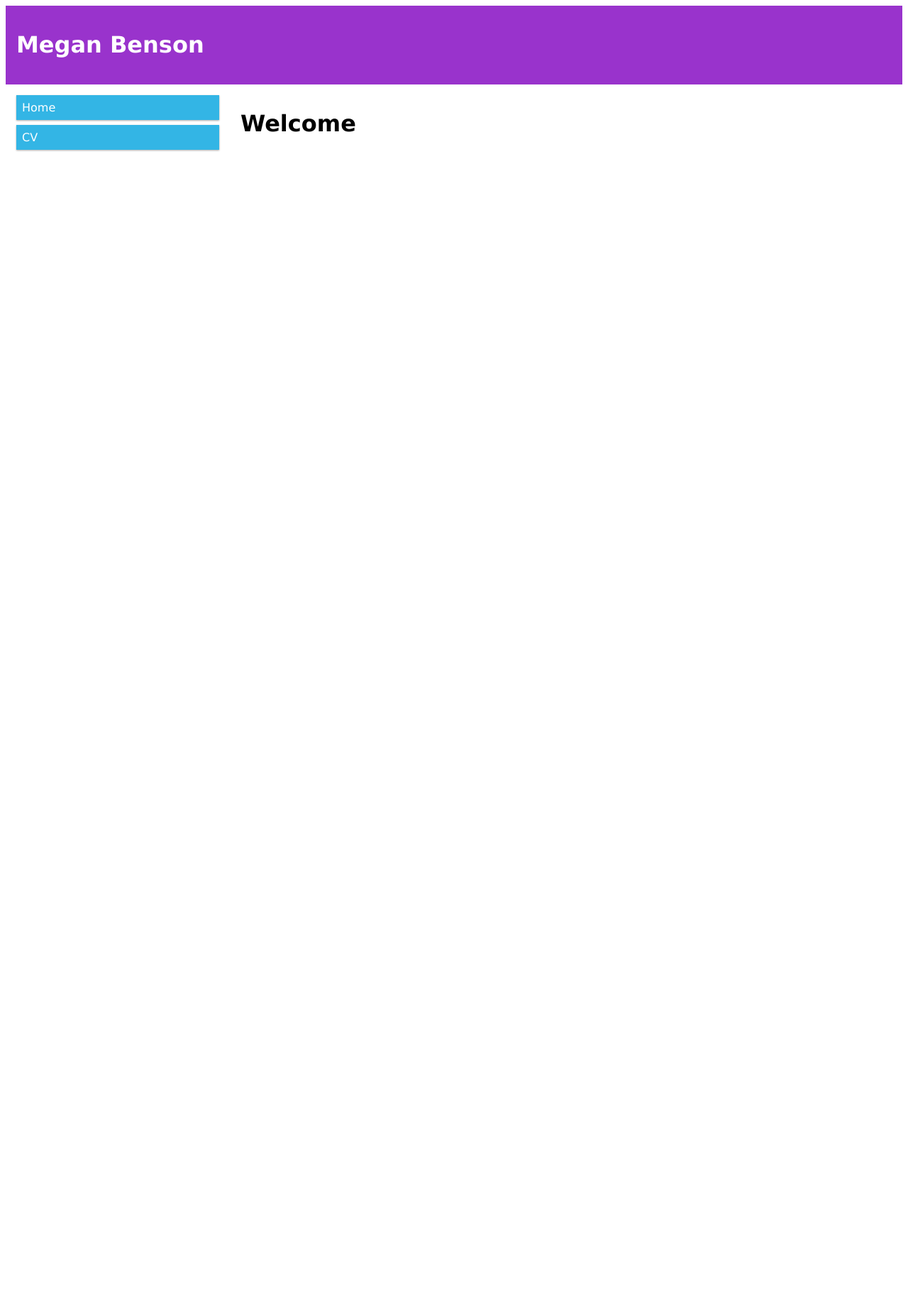
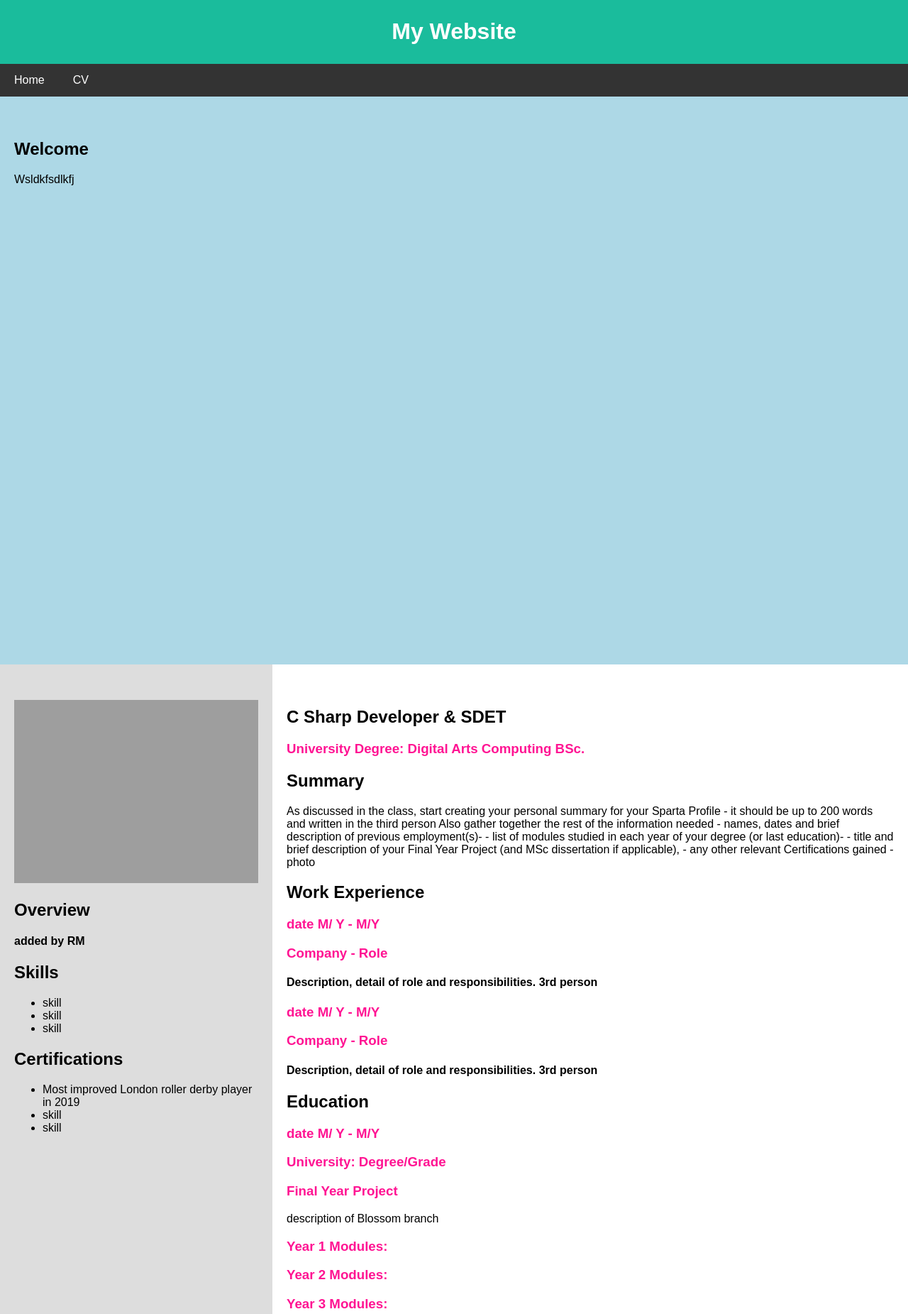
Before and after one commit to megnbenson/websiteCV, a plain HTML site: page index.html in a window 1280 px wide. Shown: the top 1851 px of the page at 71% size. Before the commit the page ends 800 px from the top, so only its background shows below. Drawn offline with Linux system fonts and the light colour scheme; grey boxes are pictures that could not be loaded.

Commit message:
changed grid to flexbox

```diff
--- a/index.html
+++ b/index.html
@@ -1,31 +1,166 @@
 <!DOCTYPE html>
+<html>
+<head>
+    <title>Page Title</title>
+    <meta charset="UTF-8">
+    <meta name="viewport" content="width=device-width, initial-scale=1">
+    <style>
+        * {
+            box-sizing: border-box;
+        }
 
-<html lang="en" xmlns="http://www.w3.org/1999/xhtml">
-<head>
-    <meta charset="utf-8" />
-    <meta name="viewport" content="width=device-width, initial-scale=1.0" />
-    <link href="styles.css" rel="stylesheet" />
-    <title>Megan Benson</title>
+        /* Style the body */
+        body {
+            font-family: Arial;
+            margin: 0;
+        }
+
+        /* Header/logo Title */
+        .header {
+            padding: 5px;
+            text-align: center;
+            background: #1abc9c;
+            color: white;
+        }
+
+        /* Style the top navigation bar */
+        .navbar {
+            display: flex;
+            background-color: #333;
+            position:sticky;
+            top:0;
+        }
+
+            /* Style the navigation bar links */
+            .navbar a {
+                color: white;
+                padding: 14px 20px;
+                text-decoration: none;
+                text-align: center;
+            }
+
+                /* Change color on hover */
+                .navbar a:hover {
+                    background-color: #ddd;
+                    color: black;
+                }
+
+        /* Column container */
+        .row {
+            display: flex;
+            flex-wrap: wrap;
+
+        }
+
+        /* Create two unequal columns that sits next to each other */
+        /* Sidebar/left column */
+        .side {
+            flex: 30%;
+            background-color: #ddd;
+            padding: 50px 20px;
+        }
+
+        /* Main column */
+        .main {
+            flex: 70%;
+            background-color: white;
+            padding: 40px 20px;
+        }
+
+
+        /* Responsive layout - when the screen is less than 700px wide, make the two columns stack on top of each other instead of next to each other */
+        @media screen and (max-width: 700px) {
+            .row, .navbar {
+                flex-direction: column;
+            }
+        }
+
+        .red {
+            color: deeppink;
+        }
+    </style>
 </head>
 <body>
-    <div class="header">
-        <h1>Megan Benson</h1>
+
+    <!-- Header -->
+    <div class="header" id="home">
+        <h1>My Website</h1>
+        <!--<p>With a <b>flexible</b> layout.</p>-->
+    </div>
+
+    <!-- Navigation Bar -->
+    <div class="navbar">
+        <a href="#home">Home</a>
+        <a href="#cv">CV</a>
+
     </div>
 
     <div class="row">
-        <div class="col-3 menu">
-            <ul>
-                <li><a href="index.html">Home</a></li>
-                <li><a href="CV.html">CV</a></li>
-
-            </ul>
-        </div>
-
-        <div class="col-9">
-            <h1>Welcome</h1>
-            <p></p>
-            <p></p>
+        <div class="main" style="height: 100vh; background-color:lightblue">
+            <h2>Welcome</h2>
+            <p>Wsldkfsdlkfj</p>
         </div>
     </div>
+
+    <section id="cv">
+        <!-- The flexible grid (content) -->
+        <div class="row">
+            <div class="side">
+                <img style="width:100%;" src="https://picsum.photos/400/300?random=1" />
+                <h2>Overview</h2>
+                <h4>added by RM</h4>
+
+                <h2> Skills</h2>
+                <ul>
+                    <li>skill</li>
+                    <li>skill</li>
+                    <li>skill</li>
+                </ul>
+
+                <h2> Certifications</h2>
+                <ul>
+                    <li>Most improved London roller derby player in 2019</li>
+                    <li>skill</li>
+                    <li>skill</li>
+                </ul>
+            </div>
+            <div class="main">
+                <h1>C Sharp Developer & SDET</h1>
+                <h3 class="red">University Degree: Digital Arts Computing BSc.</h3>
+                <h2>Summary</h2>
+                <p>
+                    As discussed in the class, start creating your personal summary for your Sparta Profile - it should be up to 200 words and written in the third person
+
+                    Also gather together the rest of the information needed
+                    - names, dates and brief description of previous employment(s)-
+                    - list of modules studied in each year of your degree (or last education)-
+                    - title and brief description of your Final Year Project (and MSc dissertation if applicable),
+                    - any other relevant Certifications gained
+                    - photo
+                </p>
+                <h2>Work Experience</h2>
+                <h3 class="red"> date M/ Y - M/Y</h3>
+                <h3 class="red"> Company - Role</h3>
+                <h4>Description, detail of role and responsibilities. 3rd person</h4>
+
+                <h3 class="red"> date M/ Y - M/Y</h3>
+                <h3 class="red"> Company - Role</h3>
+                <h4>Description, detail of role and responsibilities. 3rd person</h4>
+
+                <h2>Education</h2>
+                <h3 class="red"> date M/ Y - M/Y</h3>
+                <h3 class="red"> University: Degree/Grade</h3>
+                <h3 class="red"> Final Year Project</h3>
+                <p> description of Blossom branch</p>
+
+                <h3 class="red">Year 1 Modules: </h3>
+                <h3 class="red">Year 2 Modules: </h3>
+                <h3 class="red">Year 3 Modules: </h3>
+            </div>
+        </div>
+    </section>
+
+
+
 </body>
 </html>
--- a/styles.css
+++ b/styles.css
@@ -13,60 +13,13 @@
     padding: 15px;
 }
 
-.col-1 {
-    width: 8.33%;
-}
-
-.col-2 {
-    width: 16.66%;
-}
-
-.col-3 {
-    width: 25%;
-}
-
-.col-4 {
-    width: 33.33%;
-}
-
-.col-5 {
-    width: 41.66%;
-}
-
-.col-6 {
-    width: 50%;
-}
-
-.col-7 {
-    width: 58.33%;
-}
-
-.col-8 {
-    width: 66.66%;
-}
-
-.col-9 {
-    width: 75%;
-}
-
-.col-10 {
-    width: 83.33%;
-}
-
-.col-11 {
-    width: 91.66%;
-}
-
-.col-12 {
-    width: 100%;
-}
 
 html {
     font-family: "Lucida Sans", sans-serif;
 }
 
 .header {
-    background-color: #9933cc;
+    background-color: #1abc9c;
     color: #ffffff;
     padding: 15px;
 }
@@ -136,3 +89,59 @@ a:hover {
 .col-3_side img {
     width:100%;
 }
+
+/* For mobile phones: */
+[class*="col-"] {
+  width: 100%;
+}
+
+@media only screen and (min-width:768px){
+
+    .col-1 {
+        width: 8.33%;
+    }
+
+    .col-2 {
+        width: 16.66%;
+    }
+
+    .col-3 {
+        width: 25%;
+    }
+
+    .col-4 {
+        width: 33.33%;
+    }
+
+    .col-5 {
+        width: 41.66%;
+    }
+
+    .col-6 {
+        width: 50%;
+    }
+
+    .col-7 {
+        width: 58.33%;
+    }
+
+    .col-8 {
+        width: 66.66%;
+    }
+
+    .col-9 {
+        width: 75%;
+    }
+
+    .col-10 {
+        width: 83.33%;
+    }
+
+    .col-11 {
+        width: 91.66%;
+    }
+
+    .col-12 {
+        width: 100%;
+    }
+}
```
Also changed, not shown: GridIndex.html (added, +31 -0 lines).
